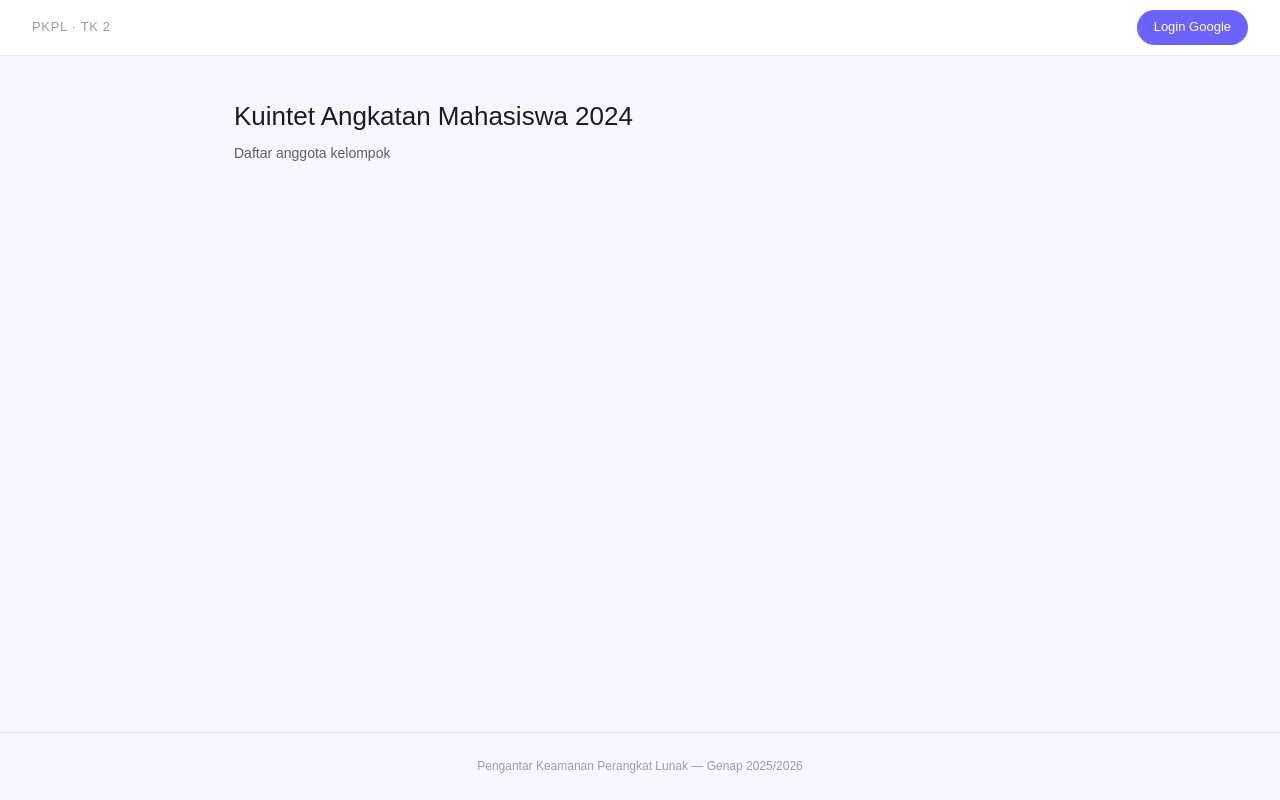
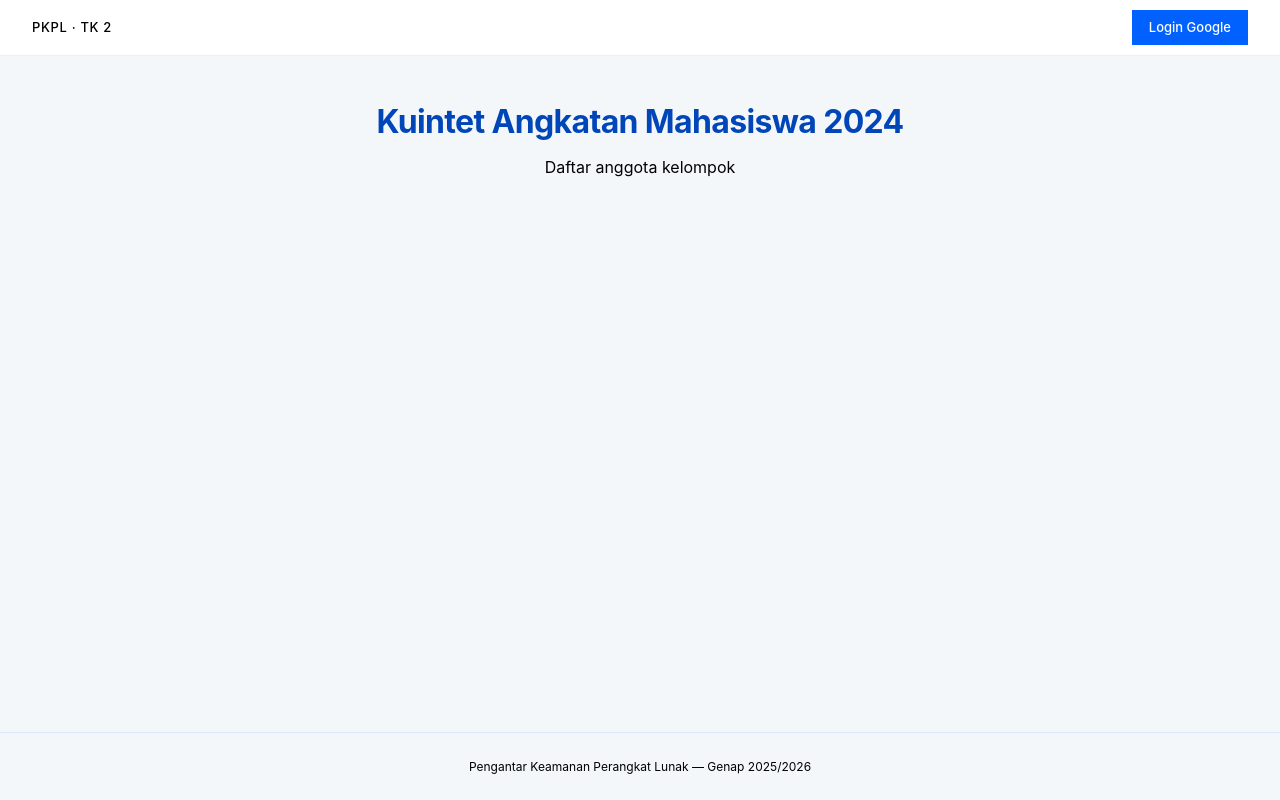
Before and after one commit to PKPL-Kuintet-Angkatan-Mahasiswa-2024/Tugas-2-PKPL, a Django app: template biodata_kelompok/templates/biodata.html in a window 1280 px wide. Run offline with Django 5.2, Linux system fonts and the light colour scheme; the template is opened without the code that fills it, so the values that code supplies are empty; parts of the project's set-up code (start-up, migrations or seed data) failed here and were passed over.

Commit message:
ganti styling

```diff
--- a/biodata_kelompok/static/css/style.css
+++ b/biodata_kelompok/static/css/style.css
@@ -1,21 +1,19 @@
 /* ─── CSS Variables ──────────────────────────────────────────────────────── */
 :root {
-  --accent: #6C63FF;
-  --accent-light: #EEEDFE;
-  --accent-dark: #3C3489;
-  --body-font: sans-serif;
+  --accent: #0061ff;
+  --accent-light: #e6f0ff;
+  --accent-dark: #0046b8;
 
-  --bg: #F8F7FF;
+  --body-font: 'Inter', -apple-system, BlinkMacSystemFont, 'Segoe UI', Roboto, sans-serif;
+
+  --bg: #f4f7fa;
   --surface: #FFFFFF;
-  --border: rgba(0, 0, 0, 0.1);
-  --text-primary: #1a1a2e;
-  --text-secondary: #5c5c7a;
-  --text-muted: #9a9ab0;
+  --border: rgba(0, 97, 255, 0.1);
 
-  --radius-sm: 6px;
-  --radius-md: 10px;
-  --radius-lg: 14px;
-  --radius-full: 9999px;
+  --radius-sm: 8px;
+  --radius-md: 12px;
+  --radius-lg: 20px;
+  --radius-card: 16px 4px 16px 4px;
 }
 
 /* ─── Reset ──────────────────────────────────────────────────────────────── */
@@ -123,19 +121,25 @@ a:hover { text-decoration: underline; }
 
 /* ─── Hero ───────────────────────────────────────────────────────────────── */
 .hero {
-  margin-bottom: 2rem;
+  margin-bottom: 3rem;
+  text-align: center; /* Membuat teks ke tengah */
+  display: flex;
+  flex-direction: column;
+  align-items: center;
 }
 
 .hero-title {
-  font-size: 26px;
-  font-weight: 500;
-  color: var(--text-primary);
-  margin-bottom: 4px;
+  font-size: 32px; /* Sedikit lebih besar */
+  font-weight: 700; /* Lebih tebal */
+  color: var(--accent-dark);
+  margin-bottom: 8px;
+  letter-spacing: -0.02em;
 }
 
 .hero-subtitle {
-  font-size: 14px;
+  font-size: 16px;
   color: var(--text-secondary);
+  max-width: 500px;
 }
 
 /* ─── Info banner ────────────────────────────────────────────────────────── */
```
Also changed, not shown: other parts of biodata_kelompok/static/css/style.css (+17 -15 lines).
